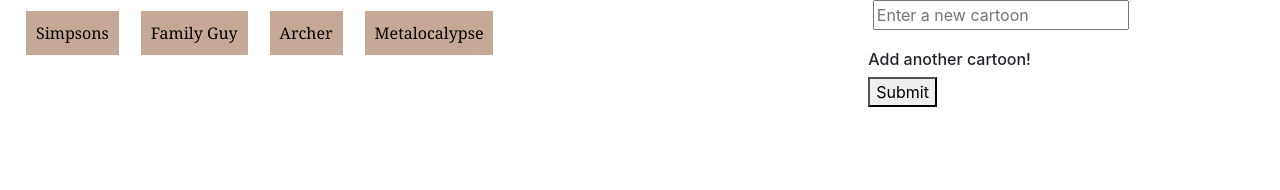
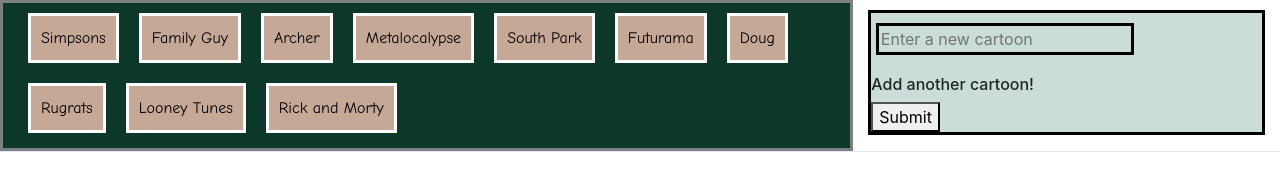
Before and after one commit to pwidders/Giftastic, a plain HTML site: page index.html in a window 1280 px wide. Drawn offline with nearby package versions, Linux system fonts and the light colour scheme; a web font is replaced by a local one.

Commit message:
Styling modifications

```diff
--- a/assets/Javascript/script.js
+++ b/assets/Javascript/script.js
@@ -14,7 +14,7 @@ $(document).ready(function() {
 
     var apiKey = "&api_key=fn0bW7TVjeOWKEjDscrvGdRIZtxINcqf";
 
-    var topics = ['Simpsons', 'Family Guy', 'Archer', 'Metalocalypse']
+    var topics = ['Simpsons', 'Family Guy', 'Archer', 'Metalocalypse', 'South Park', 'Futurama', 'Doug', 'Rugrats', 'Looney Tunes', 'Rick and Morty']
 
     // Create buttons for existing cartoons when page loads
 
@@ -24,9 +24,9 @@ $(document).ready(function() {
             $("#buttons-go-here").append("<button class= 'cartoonButtons'>" + topics[i] + "</button>");
             $(".cartoonButtons").css({
                 "background-color": "#c5a996",
-                "border": "1px solid #fff",
+                "border": "3px solid #fff",
                 "color": "#000",
-                "font-family": "Georgia",
+                "font-family": "Comic sans ms",
                 "padding": "10px",
                 "margin": "10px",
             })
@@ -59,7 +59,6 @@ $(document).ready(function() {
                 $(cartoonImage).attr("src", results[i].images.fixed_height.url);
                 $("#gifs-go-here").prepend(p);
                 $(p).after(cartoonImage);
-
             }
         })
     })
@@ -70,13 +69,11 @@ $(document).ready(function() {
         // Append a submit button underneath the form on main page for the submit button
         $(".form-group").append("<button id= 'submit'>Submit");
         // Click listener
-            $("#submit").click( function (arrayPush) {
+        $("#submit").click( function (e) {
         // Use e.preventDefault() on submit button to prevent page refresh
         e.preventDefault();
-                var newTopic= $("#cartoon-new-input").val();
+        var newTopic= $("#cartoon-new-input").text();
         console.log(newTopic);
         })
 
-
-        // Append the value from the string to a new <li> element in the unorganized list on main page
 })
--- a/assets/css/style.css
+++ b/assets/css/style.css
@@ -0,0 +1,18 @@
+.form-group {
+    margin-top: 10px;
+    background-color: rgb(203, 221, 215);
+    border-style: solid;
+    border-width: 3px;
+    border-color: black;
+}
+
+#buttons-go-here {
+    background-color: rgb(12, 56, 41);
+    border-style: solid;
+    border-width: 3px;
+    border-color: rgba(138, 138, 137, 0.897);
+}
+
+#gifs-go-here {
+    background-color: lavender;
+}
--- a/index.html
+++ b/index.html
@@ -13,6 +13,9 @@
 
     <!--Personal CSS-->
     <link rel="stylesheet" type="text/css" href="./assets/css/style.css">
+
+    <!--Google font-->
+    <link href="https://fonts.googleapis.com/css?family=Sedgwick+Ave" rel="stylesheet">
 
     <title>Giftopia!</title>
   </head>
```
Lines whose indentation alone changed are shown as unchanged.
